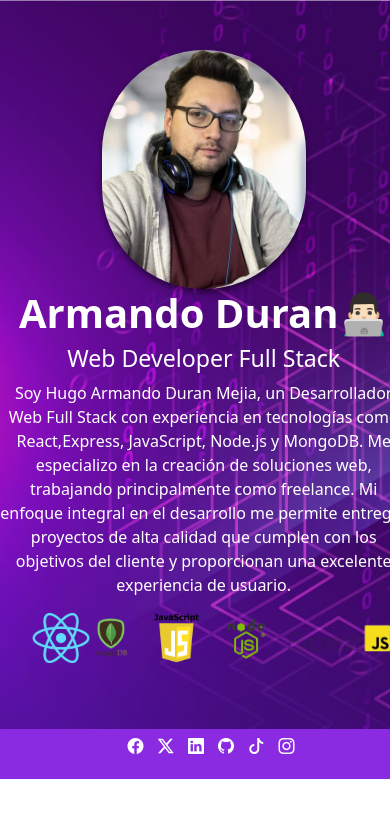
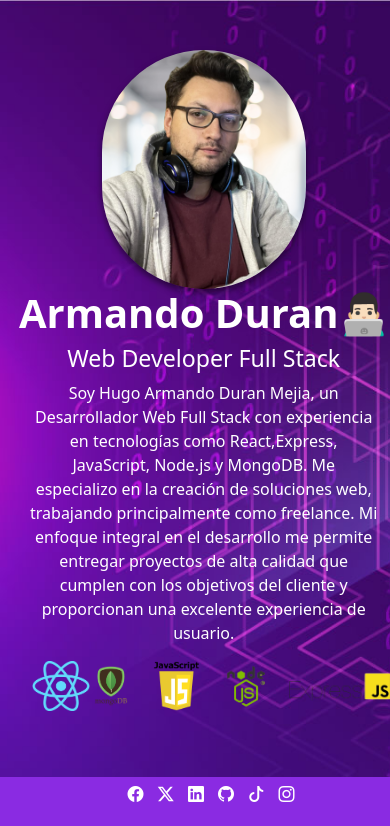
Before and after one commit to ardu-dev/portafolio, a website: page index.html in a window 390 px wide. Shown: the top 826 px of the page. Drawn offline with nearby package versions, Linux system fonts and the light colour scheme.

Commit message:
ajuste movil

```diff
--- a/assets/css/estilos.css
+++ b/assets/css/estilos.css
@@ -146,7 +146,7 @@ body {
 
 
 
-@media screen and (min-width: 768px) and (max-width: 991px) {
+@media screen and (min-width: 800px) and (max-width: 991px) {
     .subcontenedor_main {
         grid-template-columns: 1fr;
         text-align: center;
@@ -182,7 +182,7 @@ body {
 }
 
 /* Tamaño para móviles */
-@media screen and (max-width: 767px) {
+@media screen and (max-width: 799px) {
     .subcontenedor_main {
         grid-template-columns: 1fr;
         text-align: center;
@@ -194,6 +194,8 @@ body {
 
     .subcontenedor_main_info p {
         width: 100%;
+        padding-left: 30px;
+        padding-right: 30px;
     }
 
     .subcontenedor_main_info ul {
```
